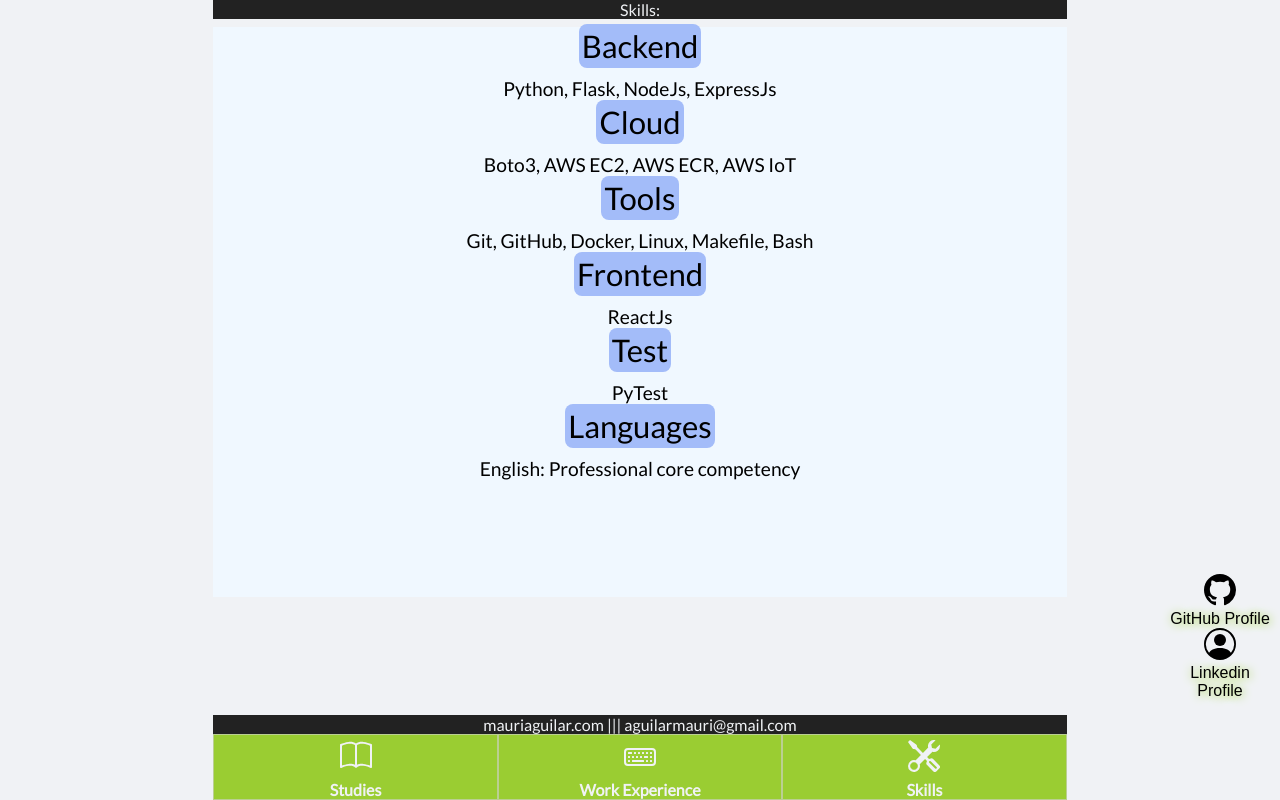
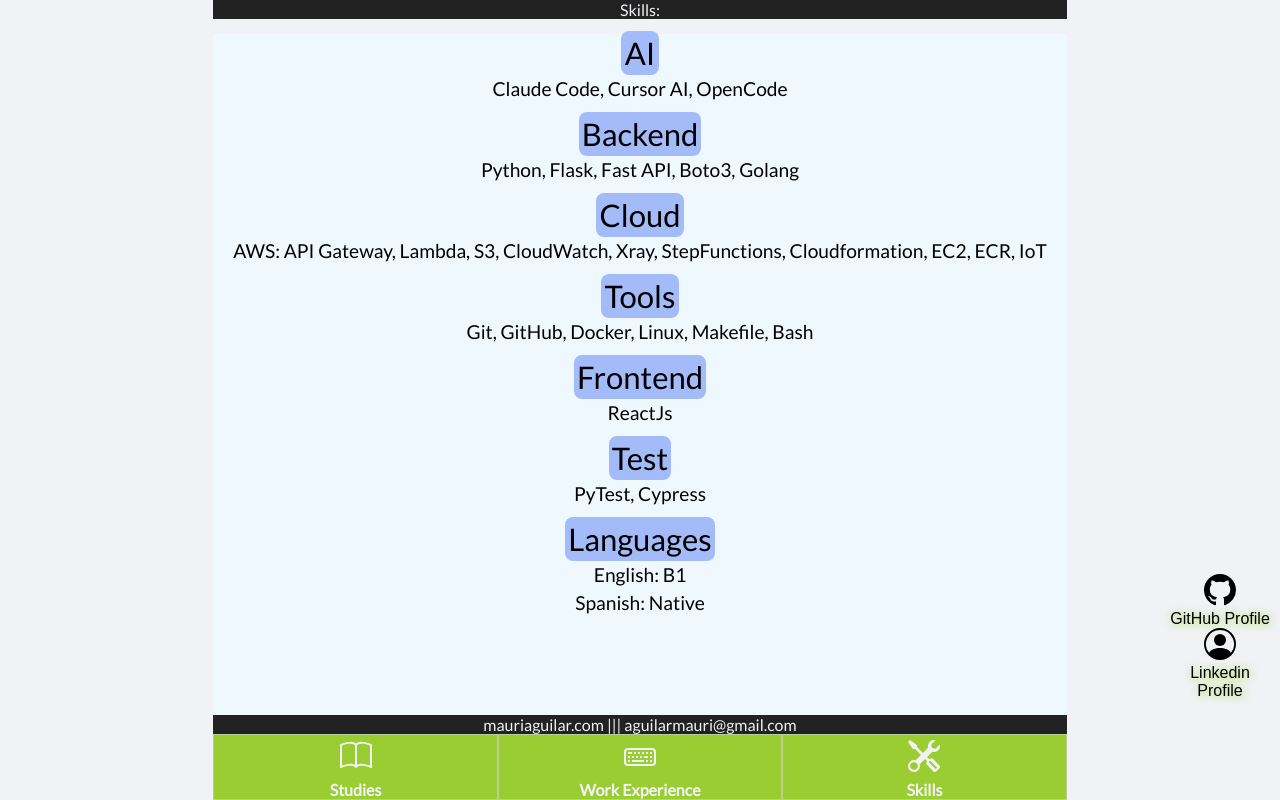
Before and after one commit to mauriaguilar/mauriaguilar.com, a React (Vite) app: page / in a window 1280 px wide. Both pictures are taken after a click on the element "Skills". Built offline with nearby package versions, Linux system fonts and the light colour scheme.

Commit message:
Updates and improvements

```diff
--- a/src/App.css
+++ b/src/App.css
@@ -25,6 +25,15 @@
 .App-description {
   background-color: aliceblue;
   font-size: 1.78rem;
+}
+
+.App-description ul li {
+  margin-top: 15px !important;
+}
+
+.App-description ul li small{
+  display: block;
+  margin-top: 5px !important;
 }
 
 .App-description .item-info-c1{
--- a/src/Skills.tsx
+++ b/src/Skills.tsx
@@ -5,30 +5,35 @@
       <div className='App-description'>
         <ul className="mt-2">
           <li>
-            <span className="item-info-c3">Backend</span><br/>
-            <small>Python, Flask, NodeJs, ExpressJs</small>
+            <span className="item-info-c3">AI</span><br />
+            <small>Claude Code, Cursor AI, OpenCode</small>
           </li>
           <li>
-            <span className="item-info-c3">Cloud</span><br/>
-            <small>Boto3, AWS EC2, AWS ECR, AWS IoT</small>
+            <span className="item-info-c3">Backend</span><br />
+            <small>Python, Flask, Fast API, Boto3, Golang</small>
           </li>
           <li>
-            <span className="item-info-c3">Tools</span><br/>
+            <span className="item-info-c3">Cloud</span><br />
+            <small>AWS: API Gateway, Lambda, S3, CloudWatch, Xray, StepFunctions, Cloudformation, EC2, ECR, IoT</small>
+          </li>
+          <li>
+            <span className="item-info-c3">Tools</span><br />
             <small>Git, GitHub, Docker, Linux, Makefile, Bash</small>
           </li>
           <li>
-            <span className="item-info-c3">Frontend</span><br/>
+            <span className="item-info-c3">Frontend</span><br />
             <small>ReactJs</small>
           </li>
           <li>
-            <span className="item-info-c3">Test</span><br/>
-            <small>PyTest</small>
+            <span className="item-info-c3">Test</span><br />
+            <small>PyTest, Cypress</small>
           </li>
           <li>
-            <span className="item-info-c3">Languages</span><br/>
-            <small>English: Professional core competency</small>
+            <span className="item-info-c3">Languages</span><br />
+            <small>English: B1</small>
+            <small>Spanish: Native</small>
           </li>
-        </ul><br/><br/><br/>
+        </ul><br /><br /><br />
       </div>
     </>
   )
--- a/src/Studies.tsx
+++ b/src/Studies.tsx
@@ -13,8 +13,8 @@
                     <small>CoderHouse (07/2021 - 09/2021)</small>
                 </li>
                 <li>
-                    <span className="item-info-c1">English Level 3 & 4</span><br/>
-                    <small>GAPS Academy (2020, 2021, 2022)</small>
+                    <span className="item-info-c1">English Level B1</span><br/>
+                    <small>GAPS Academy (2021, 2022)</small>
                 </li>
                 <li>
                     <span className="item-info-c1">IT Essentials</span><br/>
```
Lines whose indentation alone changed are shown as unchanged.
